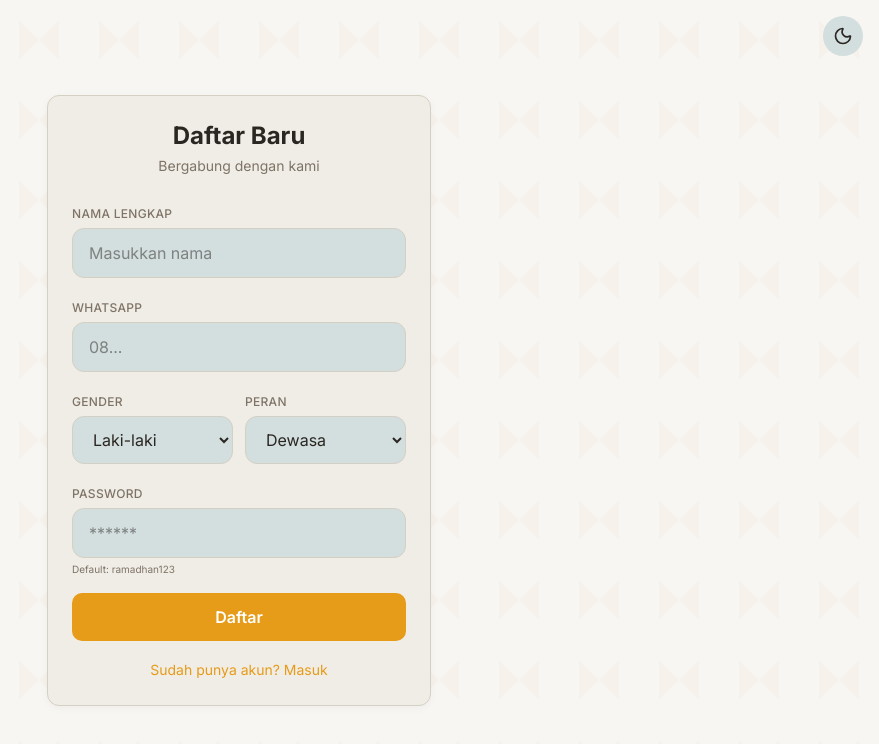
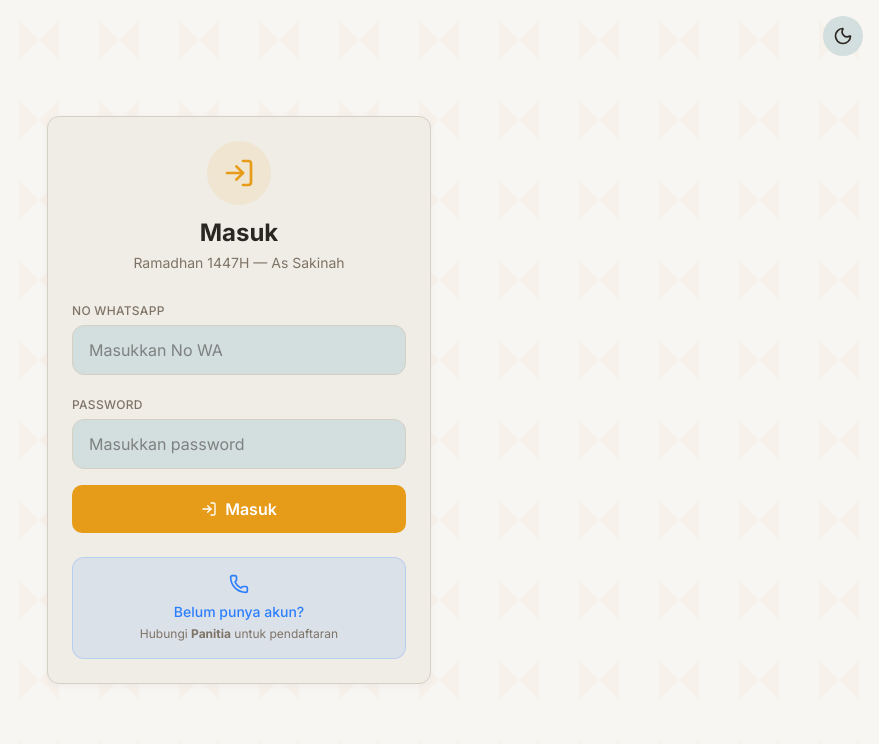
Before and after one commit to ashariproject/ramadhan, a Next.js app: page /register in a window 1280 px wide. Shown: the top 744 px of the page, without its empty margins (401-1280 px from the left). Built offline with nearby package versions, Linux system fonts and the light colour scheme; no server answers.

Commit message:
feat: login-only page, remove self-registration

```diff
--- a/src/app/register/page.tsx
+++ b/src/app/register/page.tsx
@@ -3,24 +3,20 @@
 import { useState } from 'react';
 import { useRouter } from 'next/navigation';
 import { supabase } from '@/lib/supabase';
-import { Loader2 } from 'lucide-react';
+import { Loader2, LogIn, Phone } from 'lucide-react';
 import { ThemeToggle } from '@/components/ThemeToggle';
 
-export default function AuthPage() {
+export default function LoginPage() {
     const router = useRouter();
-    const [isLogin, setIsLogin] = useState(false);
     const [loading, setLoading] = useState(false);
     const [error, setError] = useState('');
 
     const [formData, setFormData] = useState({
-        nama: '',
         no_wa: '',
-        gender: 'L',
-        role: 'jamaah_dewasa',
         password: '',
     });
 
-    const handleChange = (e: React.ChangeEvent<HTMLInputElement | HTMLSelectElement>) => {
+    const handleChange = (e: React.ChangeEvent<HTMLInputElement>) => {
         setFormData({ ...formData, [e.target.name]: e.target.value });
     };
 
@@ -31,32 +27,23 @@
 
         try {
             const email = `${formData.no_wa}@assakinah.com`;
-            const password = formData.password || 'ramadhan123';
+            const password = formData.password;
 
-            let user = null;
+            if (!password) {
+                setError('Masukkan password');
+                setLoading(false);
+                return;
+            }
 
-            if (isLogin) {
-                const { data, error } = await supabase.auth.signInWithPassword({ email, password });
-                if (error) throw error;
-                user = data.user;
-            } else {
-                const { data: authData, error: authError } = await supabase.auth.signUp({ email, password });
-                if (authError) throw authError;
-                if (!authData.user) throw new Error('Failed to create user');
-                user = authData.user;
+            const { data, error } = await supabase.auth.signInWithPassword({ email, password });
+            if (error) {
+                if (error.message === 'Invalid login credentials') {
+                    throw new Error('No WA atau password salah. Cek kembali.');
+                }
+                throw error;
+            }
 
-                const { error: profileError } = await supabase
-                    .from('users')
-                    .insert({
-                        user_id: user.id,
-                        nama: formData.nama,
-                        no_wa: formData.no_wa,
-                        gender: formData.gender,
-                        role: formData.role,
-                    });
-
-                if (profileError) throw profileError;
-            }
+            const user = data.user;
 
             const { data: profile } = await supabase
                 .from('users')
@@ -64,18 +51,18 @@
                 .eq('user_id', user.id)
                 .single();
 
-            const role = profile?.role || formData.role;
+            const role = profile?.role || 'jamaah_dewasa';
 
             if (role === 'jamaah_anak') {
                 router.push('/journal');
             } else if (['admin_utama', 'panitia', 'admin_media'].includes(role)) {
                 router.push('/admin');
             } else {
-                router.push('/dashboard'); // Dewasa → Dashboard Subuh
+                router.push('/dashboard');
             }
 
         } catch (err: any) {
-            console.error('AUTH ERROR:', err);
+            console.error('LOGIN ERROR:', err);
             setError(err.message || 'Terjadi kesalahan.');
         } finally {
             setLoading(false);
@@ -89,12 +76,14 @@
             </div>
 
             <div className="card-elegant w-full max-w-sm">
+                {/* Header */}
                 <div className="text-center mb-6">
-                    <h1 className="text-2xl font-bold mb-1">
-                        {isLogin ? 'Masuk' : 'Daftar Baru'}
-                    </h1>
+                    <div className="w-16 h-16 bg-primary/10 rounded-full flex items-center justify-center mx-auto mb-3">
+                        <LogIn className="w-8 h-8 text-primary" />
+                    </div>
+                    <h1 className="text-2xl font-bold mb-1">Masuk</h1>
                     <p className="text-sm text-muted-foreground">
-                        {isLogin ? 'Selamat datang kembali' : 'Bergabung dengan kami'}
+                        Ramadhan 1447H — As Sakinah
                     </p>
                 </div>
 
@@ -105,88 +94,51 @@
                 )}
 
                 <form onSubmit={handleSubmit} className="space-y-4">
-                    {!isLogin && (
-                        <div>
-                            <label className="text-xs font-medium text-muted-foreground uppercase tracking-wide">Nama Lengkap</label>
-                            <input
-                                name="nama"
-                                required={!isLogin}
-                                placeholder="Masukkan nama"
-                                className="w-full mt-1 bg-secondary border border-border rounded-lg px-4 py-3 focus:border-primary outline-none transition"
-                                onChange={handleChange}
-                            />
-                        </div>
-                    )}
-
                     <div>
-                        <label className="text-xs font-medium text-muted-foreground uppercase tracking-wide">WhatsApp</label>
+                        <label className="text-xs font-medium text-muted-foreground uppercase tracking-wide">No WhatsApp</label>
                         <input
                             name="no_wa"
                             required
-                            placeholder="08..."
+                            placeholder="Masukkan No WA"
                             className="w-full mt-1 bg-secondary border border-border rounded-lg px-4 py-3 focus:border-primary outline-none transition"
                             onChange={handleChange}
                         />
                     </div>
-
-                    {!isLogin && (
-                        <div className="grid grid-cols-2 gap-3">
-                            <div>
-                                <label className="text-xs font-medium text-muted-foreground uppercase tracking-wide">Gender</label>
-                                <select
-                                    name="gender"
-                                    className="w-full mt-1 bg-secondary border border-border rounded-lg px-4 py-3 outline-none"
-                                    onChange={handleChange}
-                                >
-                                    <option value="L">Laki-laki</option>
-                                    <option value="P">Perempuan</option>
-                                </select>
-                            </div>
-                            <div>
-                                <label className="text-xs font-medium text-muted-foreground uppercase tracking-wide">Peran</label>
-                                <select
-                                    name="role"
-                                    className="w-full mt-1 bg-secondary border border-border rounded-lg px-4 py-3 outline-none"
-                                    onChange={handleChange}
-                                >
-                                    <option value="jamaah_dewasa">Dewasa</option>
-                                    <option value="jamaah_anak">Anak-Anak</option>
-                                    <option value="panitia">Panitia (Untuk Testing)</option>
-                                </select>
-                            </div>
-                        </div>
-                    )}
 
                     <div>
                         <label className="text-xs font-medium text-muted-foreground uppercase tracking-wide">Password</label>
                         <input
                             name="password"
                             type="password"
-                            placeholder="******"
+                            required
+                            placeholder="Masukkan password"
                             className="w-full mt-1 bg-secondary border border-border rounded-lg px-4 py-3 focus:border-primary outline-none transition"
                             onChange={handleChange}
                         />
-                        <p className="text-[10px] text-muted-foreground mt-1">Default: ramadhan123</p>
                     </div>
 
                     <button
                         type="submit"
                         disabled={loading}
-                        className="btn-primary w-full flex items-center justify-center"
+                        className="btn-primary w-full flex items-center justify-center gap-2"
                     >
-                        {loading ? <Loader2 className="animate-spin w-5 h-5" /> : (isLogin ? 'Masuk' : 'Daftar')}
+                        {loading ? <Loader2 className="animate-spin w-5 h-5" /> : (
+                            <>
+                                <LogIn className="w-4 h-4" />
+                                Masuk
+                            </>
+                        )}
                     </button>
+                </form>
 
-                    <div className="text-center">
-                        <button
-                            type="button"
-                            onClick={() => setIsLogin(!isLogin)}
-                            className="text-primary hover:underline text-sm"
-                        >
-                            {isLogin ? 'Belum punya akun? Daftar' : 'Sudah punya akun? Masuk'}
-                        </button>
-                    </div>
-                </form>
+                {/* Info daftar */}
+                <div className="mt-6 p-4 bg-blue-500/10 border border-blue-500/20 rounded-xl text-center">
+                    <Phone className="w-5 h-5 text-blue-500 mx-auto mb-2" />
+                    <p className="text-sm font-medium text-blue-500">Belum punya akun?</p>
+                    <p className="text-xs text-muted-foreground mt-1">
+                        Hubungi <strong>Panitia</strong> untuk pendaftaran
+                    </p>
+                </div>
             </div>
         </div>
     );
```
Also changed, not shown: 2 other files (tests, documents, lock files or other folders).
